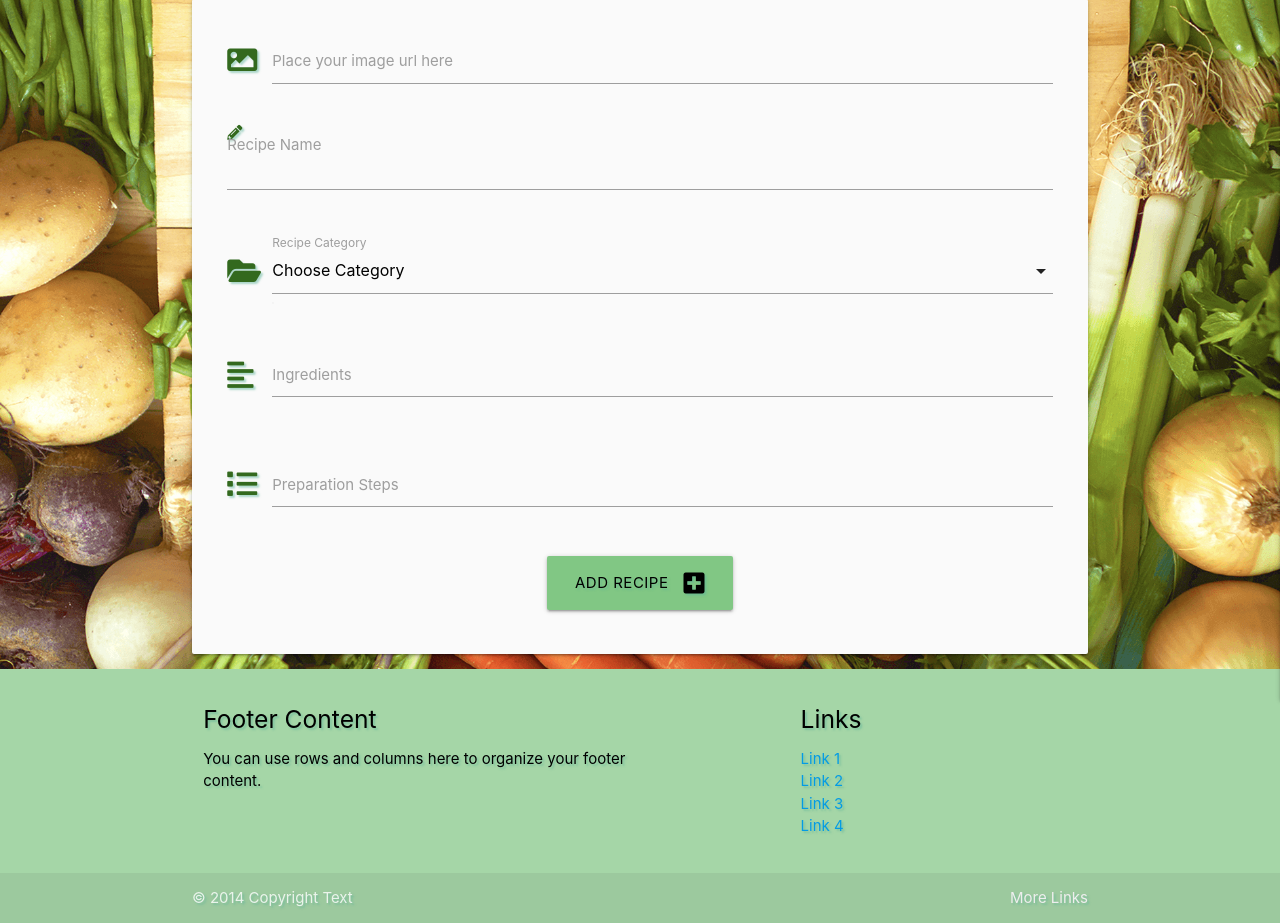
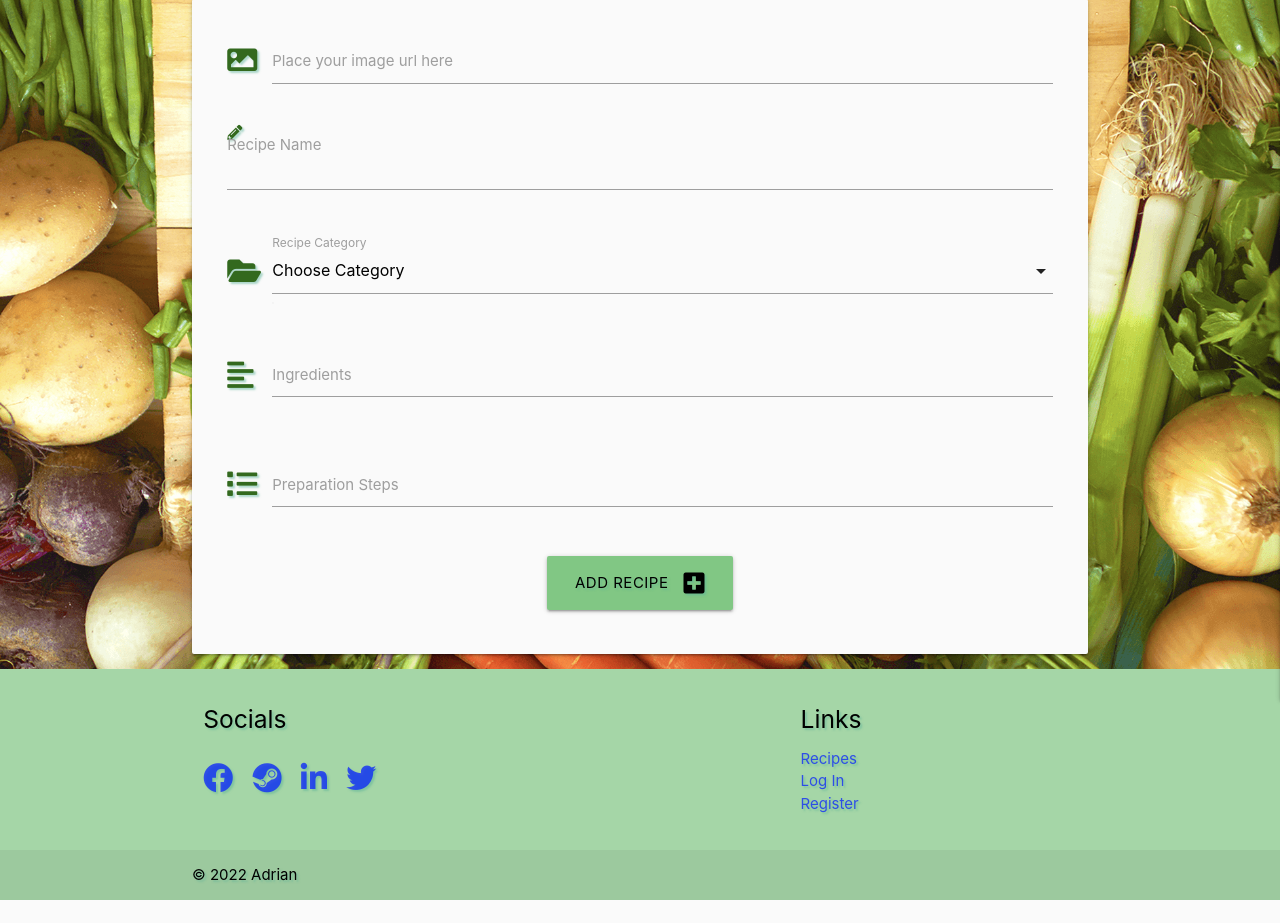
Before and after one commit to AdrianMoldoveanu/Cooking-Frenzy, a Flask app: page /add_recipe in a window 1280 px wide. Shown: the part 160-1083 px from the top of the page. After the commit the page ends 1060 px from the top, so only its background shows below. Run offline with Flask 2, Linux system fonts and the light colour scheme; data that the repository does not hold is empty; some libraries are stand-ins or nearby versions.

Commit message:
Change footer display and details

```diff
--- a/static/css/style.css
+++ b/static/css/style.css
@@ -44,4 +44,25 @@ flex: 1 0 auto;
     color: black;
 }
 
+#socials {
+    padding-top: 15px;
+}
+#socials i {
+    color: #031cffb9;
+}
+#socials i:hover {
+    color: rgb(106, 80, 255);
+}
+#socials li {
+    display: inline;
+    padding-right: 15px;
+}
+
+#links a {
+    color: #031cffb9;
+}
+
+#links a:hover {
+    color: rgb(106, 80, 255);
+}
 /* Navbar */
--- a/templates/base.html
+++ b/templates/base.html
@@ -74,24 +74,27 @@
       <div class="container">
         <div class="row">
           <div class="col l6 s12">
-            <h5>Footer Content</h5>
-            <p>You can use rows and columns here to organize your footer content.</p>
+            <h5>Socials</h5>
+            <ul id="socials">
+              <li><a href="https://www.facebook.com/" target="_blank"><i class="fab fa-facebook fa-2x"></i></a></li>
+              <li><a href="https://steamcommunity.com/profiles/76561198330784628/" target="_blank"><i class="fab fa-steam fa-2x"></i></a></li>
+              <li><a href="https://www.linkedin.com/in/adrian-moldoveanu-5669b91b9/" target="_blank"><i class="fab fa-linkedin-in fa-2x"></i></a></li>
+              <li><a href="https://twitter.com/?lang=en" target="_blank"><i class="fab fa-twitter fa-2x"></i></a></li>
+            </ul>
           </div>
           <div class="col l4 offset-l2 s12">
             <h5>Links</h5>
-            <ul>
-              <li><a href="#!">Link 1</a></li>
-              <li><a href="#!">Link 2</a></li>
-              <li><a href="#!">Link 3</a></li>
-              <li><a href="#!">Link 4</a></li>
+            <ul id="links">
+              <li><a href="{{ url_for('get_recipes') }}">Recipes</a></li>
+              <li><a  href="{{ url_for('login') }}">Log In</a></li>
+              <li><a  href="{{ url_for('register') }}">Register</a></li>
             </ul>
           </div>
         </div>
       </div>
       <div class="footer-copyright">
-        <div class="container">
-        © 2014 Copyright Text
-        <a class="grey-text text-lighten-3 right" href="#!">More Links</a>
+        <div class="container black-text text-shadow">
+        © 2022 Adrian
         </div>
       </div>
     </footer>
```
